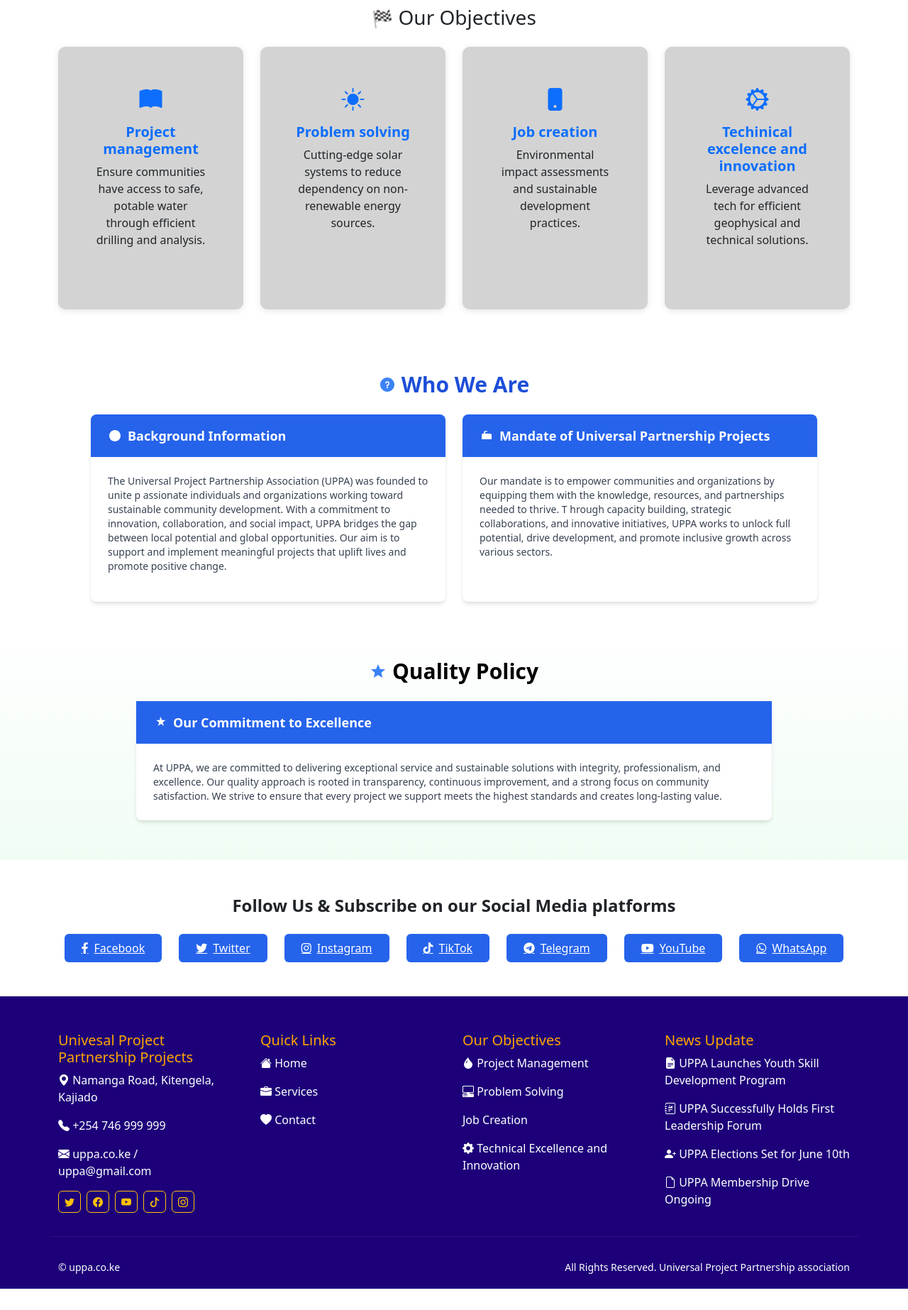
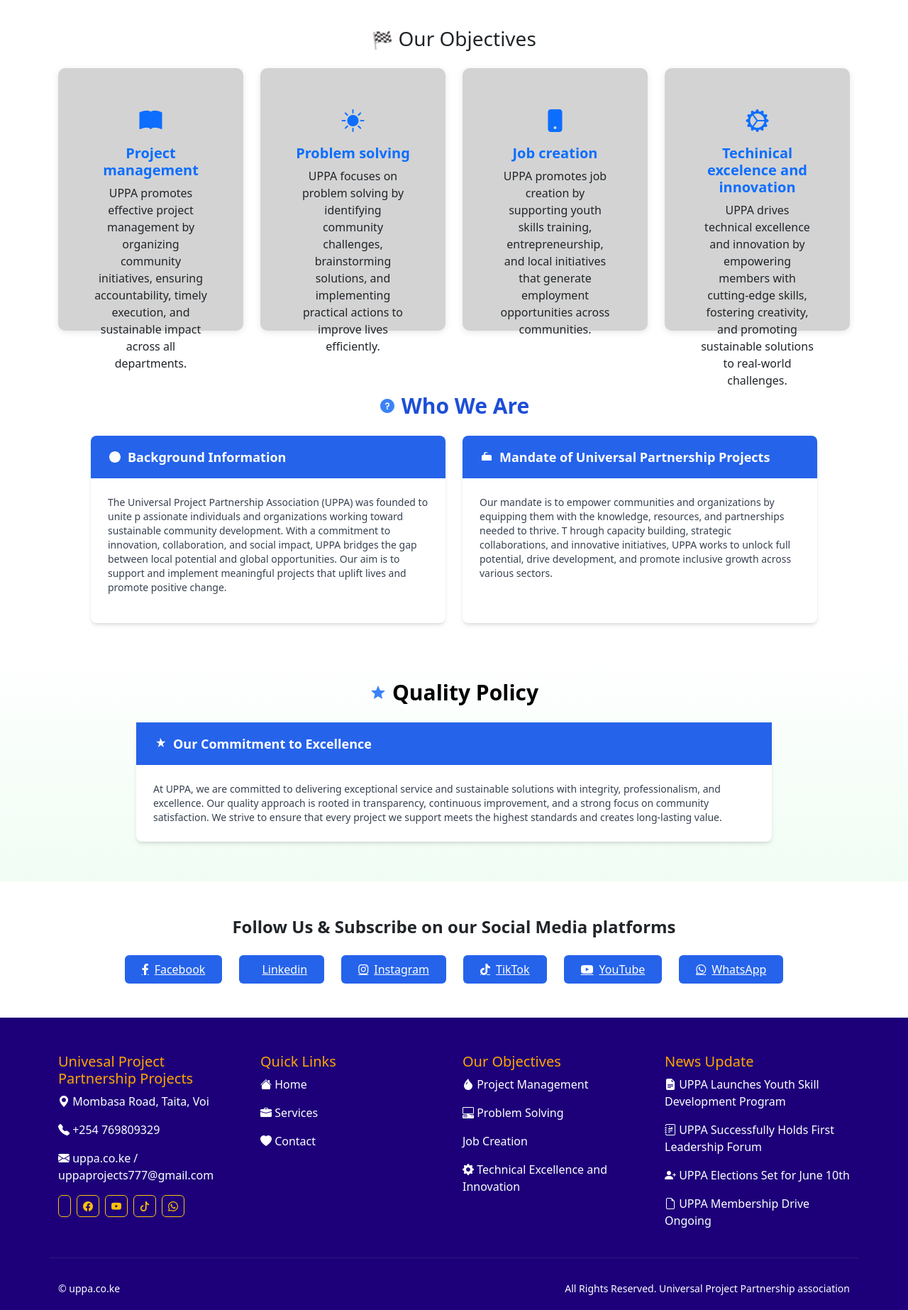
Before and after one commit to JAPHES/uppaweb, a Django app: page /about/ in a window 1280 px wide. Shown: the part 1280-3126 px from the top of the page at 71% size. Before the commit the page ends 3096 px from the top, so only its background shows below. Run offline with Django 5.2, Linux system fonts and the light colour scheme; some libraries are stand-ins or nearby versions.

Commit message:
new chages on explanations on each and every page

```diff
--- a/uppa/templates/uppa/about us.html
+++ b/uppa/templates/uppa/about us.html
@@ -91,9 +91,11 @@
 <div class="container py-5">
   <h2 class="text-center mb-4">What is UPPA?</h2>
   <p class="lead text-center">
-    UPPA (Universal Project Partnership Association) is a community-based organization
-    focused on sustainable development through innovative solutions in clean water access,
-    renewable energy, environmental conservation, and youth empowerment.
+    UPPA (Universal Project Partnership Association) is a community-focused organization
+    that brings together individuals from diverse backgrounds to collaborate on projects promoting youth empowerment,
+    skills development, leadership, and entrepreneurship. Its mission is to create sustainable opportunities,
+    solve community challenges,
+    and support personal and collective growth through training, partnerships, and innovation.
   </p>
 </div>
 
@@ -139,28 +141,34 @@
       <div class="icon-box">
         <i class="bi bi-book-fill"></i>
         <h5>Project management</h5>
-        <p>Ensure communities have access to safe, potable water through efficient drilling and analysis.</p>
+        <p>UPPA promotes effective project management by organizing community initiatives,
+          ensuring accountability, timely execution, and sustainable impact across all departments.</p>
       </div>
     </div>
     <div class="col-md-3">
       <div class="icon-box">
         <i class="bi bi-sun-fill"></i>
         <h5>Problem solving</h5>
-        <p>Cutting-edge solar systems to reduce dependency on non-renewable energy sources.</p>
+        <p>UPPA focuses on problem solving by identifying community challenges,
+          brainstorming solutions, and implementing practical actions to improve lives efficiently.</p>
       </div>
     </div>
     <div class="col-md-3">
       <div class="icon-box">
         <i class="bi bi-phone-fill"></i>
         <h5>Job creation</h5>
-        <p>Environmental impact assessments and sustainable development practices.</p>
+        <p>UPPA promotes job creation by supporting youth skills training, entrepreneurship,
+          and local initiatives that generate employment opportunities across communities.
+
+</p>
       </div>
     </div>
     <div class="col-md-3">
       <div class="icon-box">
         <i class="bi bi-gear-wide-connected"></i>
         <h5>Techinical excelence and innovation</h5>
-        <p>Leverage advanced tech for efficient geophysical and technical solutions.</p>
+        <p>UPPA drives technical excellence and innovation by empowering
+          members with cutting-edge skills, fostering creativity, and promoting sustainable solutions to real-world challenges.</p>
       </div>
     </div>
   </div>
@@ -236,31 +244,28 @@
     </h2>
 
     <div class="flex flex-wrap justify-center gap-4">
-      <a href="#" target="_blank" class="bg-blue-600 hover:bg-blue-700 text-white py-2 px-4 rounded-md flex items-center space-x-2">
+      <a href="https://www.facebook.com/profile.php?id=61573937936762" target="_blank" class="bg-blue-600 hover:bg-blue-700 text-white py-2 px-4 rounded-md flex items-center space-x-2">
         <i class="fab fa-facebook-f"></i>
         <span>Facebook</span>
       </a>
-      <a href="#" target="_blank" class="bg-blue-600 hover:bg-blue-700 text-white py-2 px-4 rounded-md flex items-center space-x-2">
-        <i class="fab fa-twitter"></i>
-        <span>Twitter</span>
+      <a href="https://linkedin.com/company/universal-project-partnership-association-uppa" target="_blank" class="bg-blue-600 hover:bg-blue-700 text-white py-2 px-4 rounded-md flex items-center space-x-2">
+        <i class="fab fa-Linkedin"></i>
+        <span>Linkedin</span>
       </a>
-      <a href="#" target="_blank" class="bg-blue-600 hover:bg-blue-700 text-white py-2 px-4 rounded-md flex items-center space-x-2">
+      <a href="https://whatsapp.com/channel/0029Vb8mbQnBlHpin9cxbV0Q" target="_blank" class="bg-blue-600 hover:bg-blue-700 text-white py-2 px-4 rounded-md flex items-center space-x-2">
         <i class="fab fa-instagram"></i>
         <span>Instagram</span>
       </a>
-      <a href="#" target="_blank" class="bg-blue-600 hover:bg-blue-700 text-white py-2 px-4 rounded-md flex items-center space-x-2">
+      <a href="https://www.tiktok.com/@uppa_innovates?_t=ZM-8uSCZoFnS2o&_r=1" target="_blank" class="bg-blue-600 hover:bg-blue-700 text-white py-2 px-4 rounded-md flex items-center space-x-2">
         <i class="fab fa-tiktok"></i>
         <span>TikTok</span>
       </a>
-      <a href="#" target="_blank" class="bg-blue-600 hover:bg-blue-700 text-white py-2 px-4 rounded-md flex items-center space-x-2">
-        <i class="fab fa-telegram-plane"></i>
-        <span>Telegram</span>
-      </a>
+
       <a href="#" target="_blank" class="bg-blue-600 hover:bg-blue-700 text-white py-2 px-4 rounded-md flex items-center space-x-2">
         <i class="fab fa-youtube"></i>
         <span>YouTube</span>
       </a>
-      <a href="#" target="_blank" class="bg-blue-600 hover:bg-blue-700 text-white py-2 px-4 rounded-md flex items-center space-x-2">
+      <a href="https://whatsapp.com/channel/0029Vb8mbQnBlHpin9cxbV0Q" target="_blank" class="bg-blue-600 hover:bg-blue-700 text-white py-2 px-4 rounded-md flex items-center space-x-2">
         <i class="fab fa-whatsapp"></i>
         <span>WhatsApp</span>
       </a>
--- a/uppa/templates/uppa/footer.html
+++ b/uppa/templates/uppa/footer.html
@@ -19,15 +19,20 @@
       <!-- Company Info -->
       <div class="col-md-3 mb-4">
         <h5 style="color: orange;">Univesal Project Partnership Projects</h5>
-        <p><i class="bi bi-geo-alt-fill"></i> Namanga Road, Kitengela, Kajiado</p>
-        <p><i class="bi bi-telephone-fill"></i> +254 746 999 999</p>
-        <p><i class="bi bi-envelope-fill"></i> uppa.co.ke /<br>uppa@gmail.com</p>
+        <p><i class="bi bi-geo-alt-fill"></i> Mombasa Road, Taita, Voi</p>
+        <p><i class="bi bi-telephone-fill"></i> +254 769809329</p>
+        <p><i class="bi bi-envelope-fill"></i> uppa.co.ke /<br>uppaprojects777@gmail.com</p>
         <div class="d-flex gap-2 mt-3">
-          <a href="#" class="btn btn-sm btn-outline-warning rounded"><i class="bi bi-twitter"></i></a>
-          <a href="#" class="btn btn-sm btn-outline-warning rounded"><i class="bi bi-facebook"></i></a>
-          <a href="#" class="btn btn-sm btn-outline-warning rounded"><i class="bi bi-youtube"></i></a>
-          <a href="#" class="btn btn-sm btn-outline-warning rounded"><i class="bi bi-tiktok"></i></a>
-          <a href="#" class="btn btn-sm btn-outline-warning rounded"><i class="bi bi-instagram"></i></a>
+          <a href="https://linkedin.com/company/universal-project-partnership-association-uppa"
+             class="btn btn-sm btn-outline-warning rounded"><i class="bi bi-Linkedin"></i></a>
+          <a href="https://www.facebook.com/profile.php?id=61573937936762"
+             class="btn btn-sm btn-outline-warning rounded"><i class="bi bi-facebook"></i></a>
+          <a href="https://www.tiktok.com/@uppa_innovates?_t=ZM-8uSCZoFnS2o&_r=1"
+             class="btn btn-sm btn-outline-warning rounded"><i class="bi bi-youtube"></i></a>
+          <a href="https://www.tiktok.com/@uppa_innovates?_t=ZM-8uSCZoFnS2o&_r=1"
+             class="btn btn-sm btn-outline-warning rounded"><i class="bi bi-tiktok"></i></a>
+          <a href="https://whatsapp.com/channel/0029Vb8mbQnBlHpin9cxbV0Q"
+             class="btn btn-sm btn-outline-warning rounded"><i class="bi bi-whatsapp"></i></a>
         </div>
       </div>
 
--- a/uppa/templates/uppa/navbar.html
+++ b/uppa/templates/uppa/navbar.html
@@ -36,7 +36,7 @@
   <a href="{% url 'home' %}" class="no-underline text-black hover:text-[#007bff] transition-colors">Home</a>
   <a href="{% url 'about' %}" class="no-underline text-black hover:text-[#007bff] transition-colors">About Us</a>
   <a href="{% url 'departments' %}" class="no-underline text-black hover:text-[#007bff] transition-colors">Departments</a>
-  <a href="{% url 'home' %}" class="no-underline text-black hover:text-[#007bff] transition-colors">Projects</a>
+  <a href="{% url 'projects' %}" class="no-underline text-black hover:text-[#007bff] transition-colors">Projects</a>
   <a href="{% url 'contact' %}" class="no-underline text-black hover:text-[#007bff] transition-colors">Contact Us</a>
   <a href="{% url 'team' %}" class="no-underline text-black hover:text-[#007bff] transition-colors">Our Team</a>
 </nav>
--- a/uppa/urls.py
+++ b/uppa/urls.py
@@ -7,4 +7,5 @@
     path('departments/', views.departments, name='departments'),
     path('contact/', views.contact, name='contact'),
     path('team/', views.team, name='team'),
+    path('projects/', views.projects, name='projects'),
 ]
--- a/uppa/views.py
+++ b/uppa/views.py
@@ -16,3 +16,6 @@
 
 def team(request):
     return render(request, 'uppa/team.html')
+
+def projects(request):
+    return render(request, 'uppa/projects.html')
```
Also changed, not shown: uppa/templates/uppa/contact us.html (+21 -44 lines), uppa/templates/uppa/projects.html (added, +40 -0 lines).
